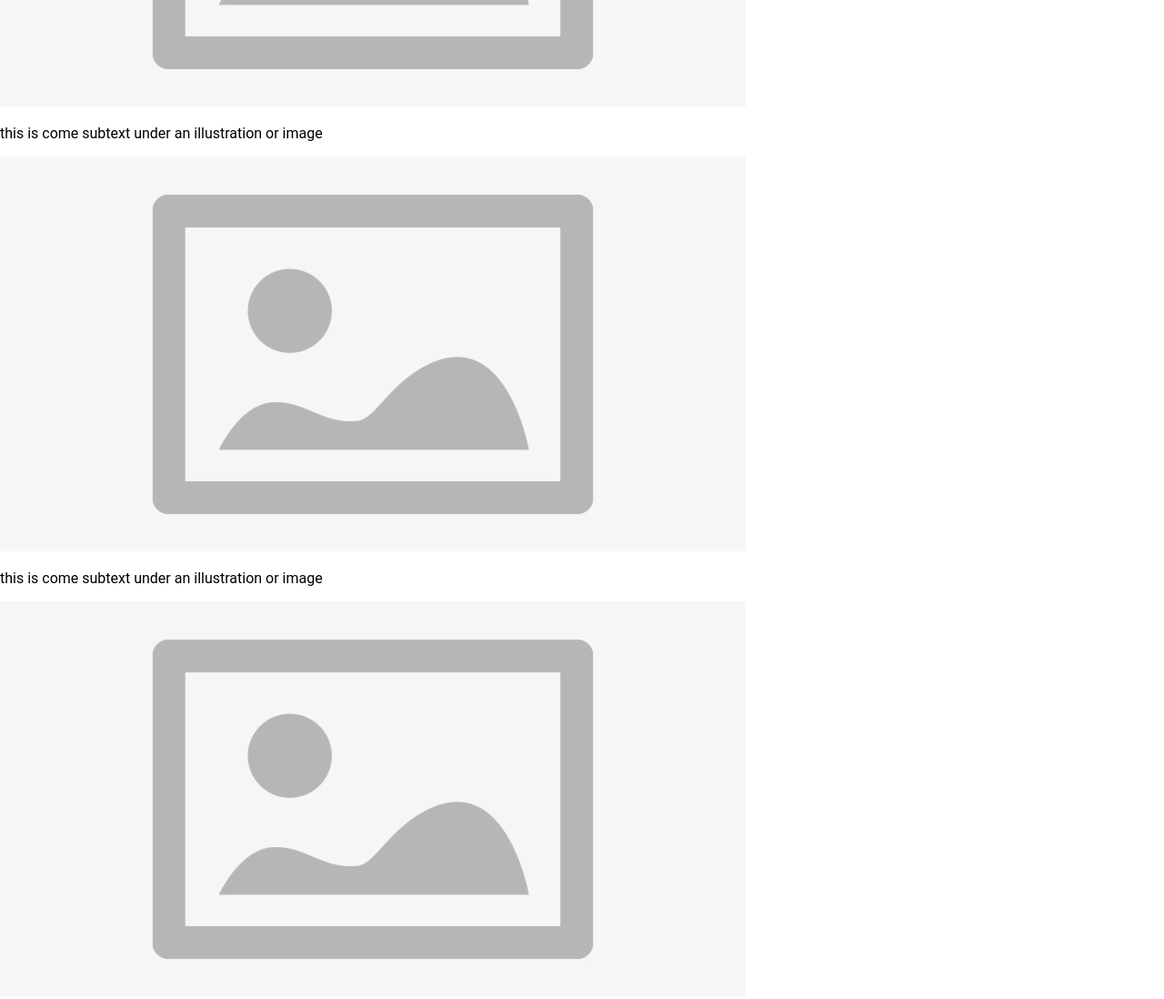
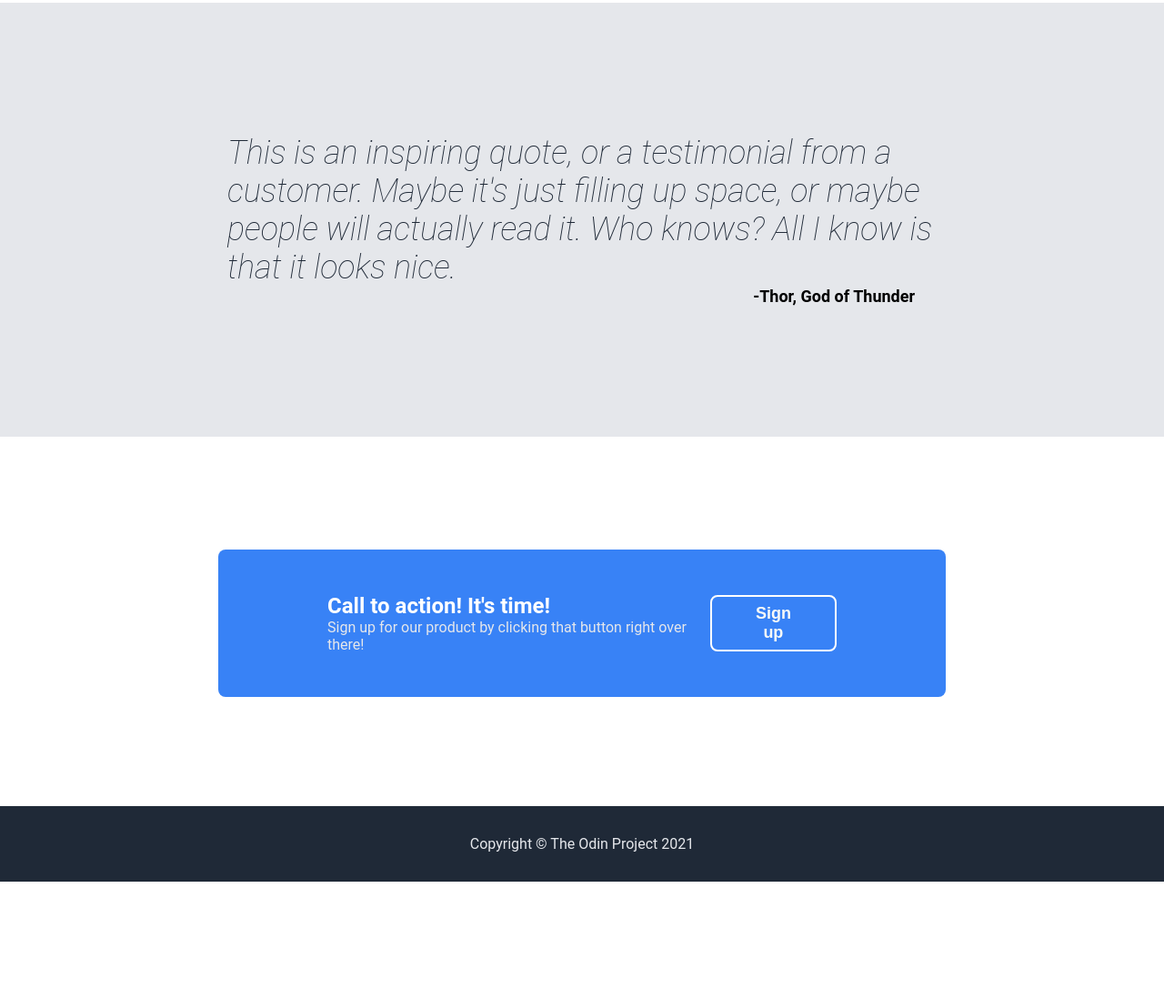
Before and after one commit to IlyasBaqqari/odin-landing-page, a plain HTML site: page index.html in a window 1280 px wide. Shown: the part 1026-2124 px from the top of the page at 91% size. After the commit the page ends 1995 px from the top, so only its background shows below. Drawn offline with Linux system fonts and the light colour scheme.

Commit message:
Finish page
Finished the rest of the page contentn including the information area, quote, call to action, and footer.

```diff
--- a/index.html
+++ b/index.html
@@ -58,5 +58,24 @@
       </div>
     </section>
 
+    <section class="quote">
+      <div>
+        <blockquote>This is an inspiring quote, or a testimonial from a customer. Maybe it's just filling up space, or maybe people will actually read it. Who knows? All I know is that it looks nice.</blockquote>
+        <p>-Thor, God of Thunder</p>
+      </div>
+    </section>
+
+    <section class="cta">
+      <div>
+        <h2>Call to action! It's time!</h2>
+        <p>Sign up for our product by clicking that button right over there!</p>
+      </div>
+      <button>Sign up</button>
+    </section>
+
+    <footer>
+      <p>Copyright © The Odin Project 2021</p>
+    </footer>
+
   </body>
 </html>
--- a/style.css
+++ b/style.css
@@ -1,6 +1,18 @@
 body {
   font-family: 'Roboto', sans-serif;
   margin: 0;
+}
+
+button {
+  background: #3882f6;
+  color: #f9faf8;
+
+  border: 0;
+  border-radius: 8px;
+  padding: 8px 36px;
+
+  font-size: 18px;
+  font-weight: bold;
 }
 
 /* HEADER */
@@ -61,27 +73,134 @@ nav div a {
 }
 
 .hero-text p {
+  margin-top: 0;
+
   color: #e5e7eb;
   font-size: 18px;
 }
 
-.hero-text button {
-  background: #3882f6;
-  color: #f9faf8;
+.hero img {
+  width: 500px;
+  height: 225px;
 
-  border: 0;
-  border-radius: 8px;
-  padding: 8px 36px;
-
-  font-size: 18px;
-  font-weight: bold;
-}
-
-.hero img {
-  width: 600px;
-  height: auto;
-
-  flex: 1;
+  flex: 0;
 }
 
 /* INFORMATION */
+
+.information {
+  margin: 24px auto;
+
+  display: flex;
+  flex-direction: column;
+  align-items: center;
+}
+
+.information h1 {
+  color: #1f2937;
+  font-size: 36px;
+  font-weight: bolder;
+}
+
+/* INFORMATION - CARD AREA */
+
+.card-area {
+  display: flex;
+  justify-content: center;
+}
+
+.card {
+  margin: 16px 24px;
+
+  display: flex;
+  flex-direction: column;
+  align-items: center;
+}
+
+.card img {
+  width: 150px;
+  height: 150px;
+
+  border: solid #3882f6 4px;
+  border-radius: 16px;
+}
+
+.card p {
+  width: 150px;
+  margin: 4px 0;
+  padding: 0;
+
+  text-align: center;
+  color: #777
+}
+
+/* QUOTE */
+
+.quote {
+  margin: 124px auto;
+  padding: 144px 24px;
+
+  display: flex;
+  justify-content: center;
+
+  background-color: #e5e7eb;
+}
+
+.quote div {
+  width: 780px;
+}
+
+.quote div blockquote {
+  margin: 0;
+
+  color: #1f2937;
+  font-size: 36px;
+  font-weight: lighter;
+  font-style: italic;
+}
+
+.quote div p {
+  margin: auto 24px;
+
+  text-align: right;
+  font-weight: bold;
+  font-size: 18px;
+}
+
+/* CALL TO ACTION */
+
+.cta {
+  margin: 120px 240px;
+  padding: 48px 120px;
+  border-radius: 8px;
+
+  display: flex;
+  justify-content: space-between;
+  align-items: center;
+
+  color: white;
+  background-color: #3882f6;
+}
+
+.cta div h2, .cta div p {
+  margin: 0;
+}
+
+.cta div p {
+  color: #e5e7eb;
+}
+
+.cta button {
+  border: solid white 2px;
+}
+
+/* FOOTER */
+
+footer {
+  margin: 0;
+  padding: 16px;
+
+  background-color: #1f2937;
+  color: #e5e7eb;
+  text-align: center;
+}
```
